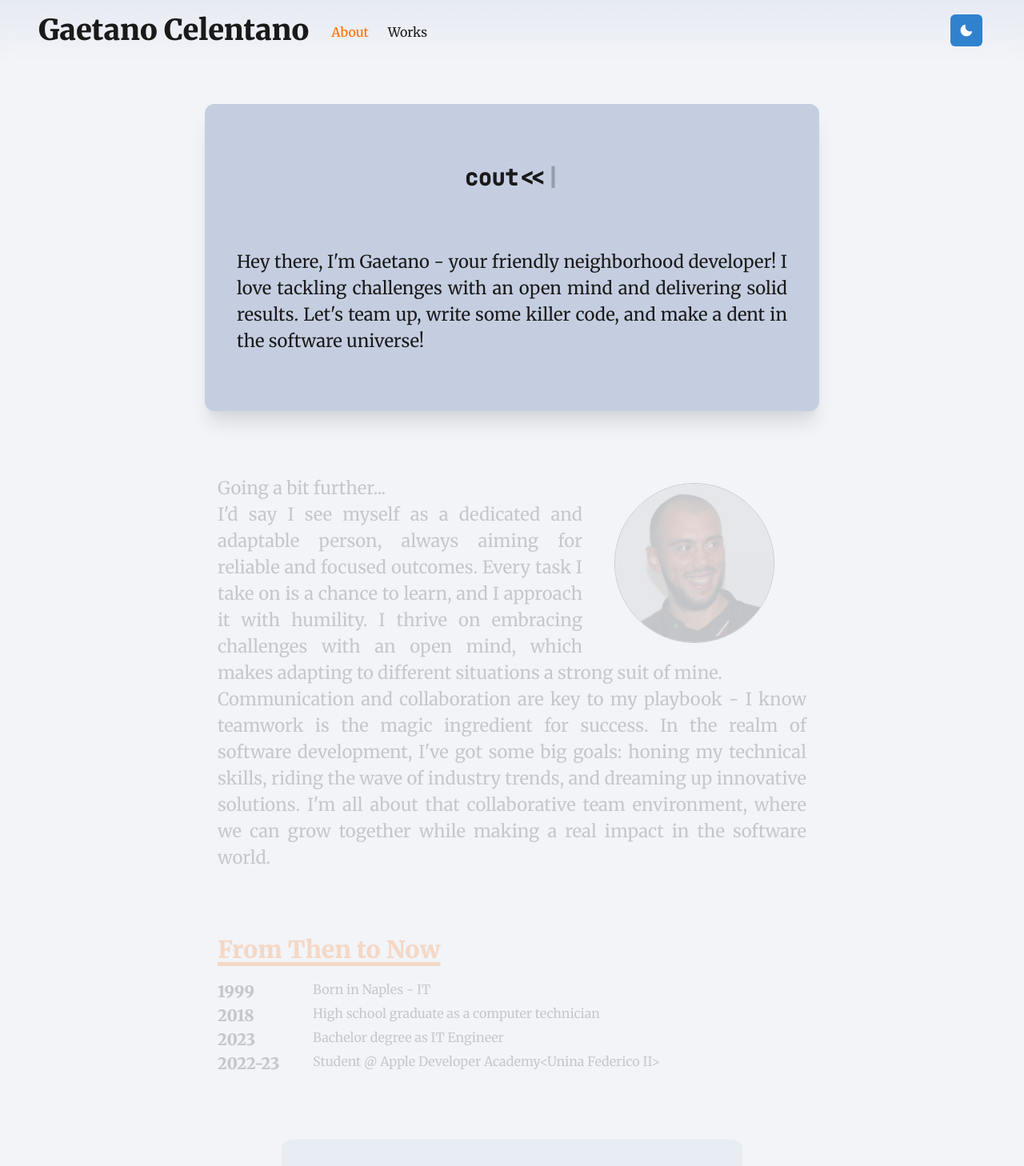
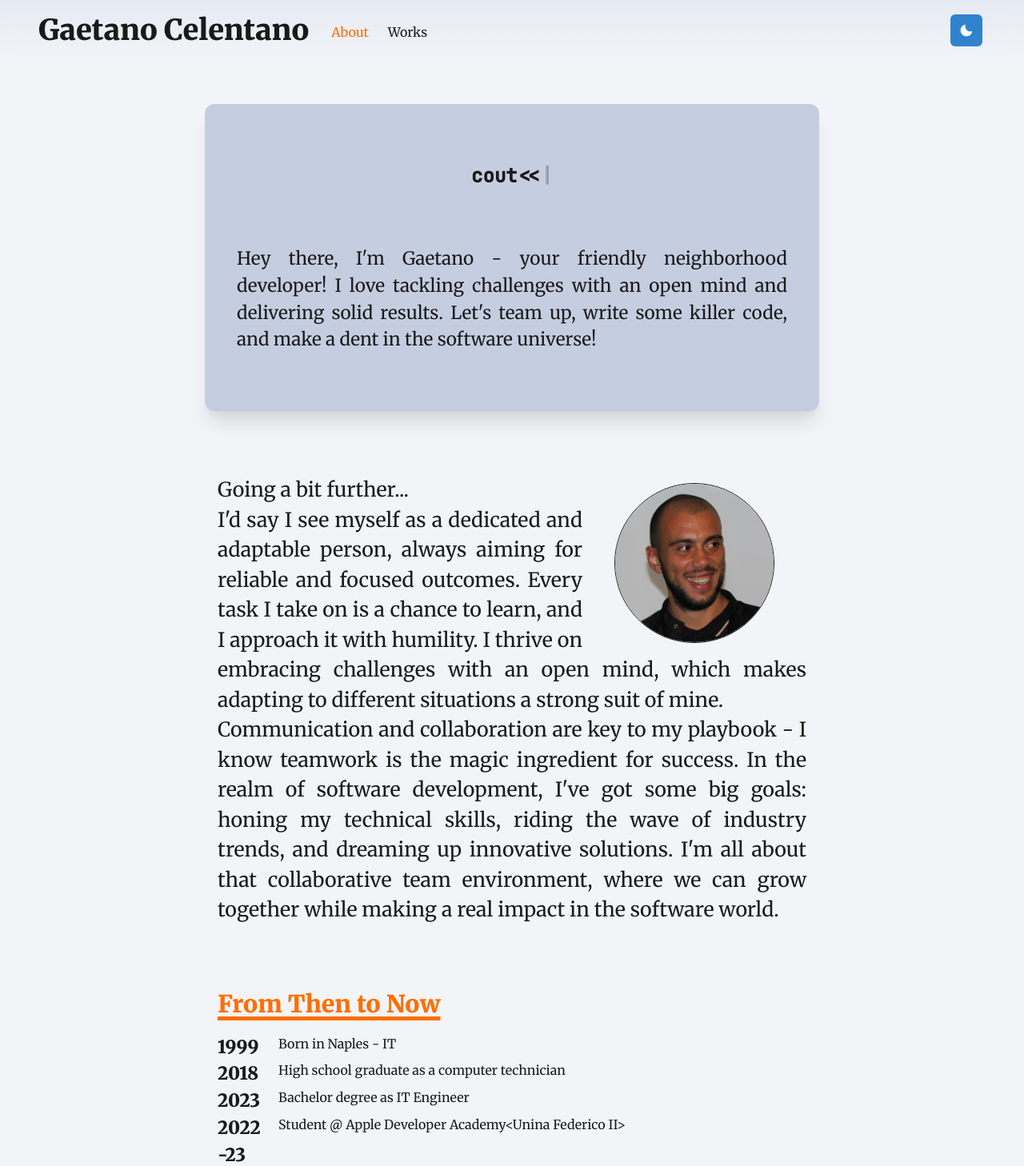
Before and after one commit to g-celentano/portfolio_react, a Next.js app: page / in a window 1280 px wide. Shown: the top 1458 px of the page at 80% size. Built offline with nearby package versions, Linux system fonts and the light colour scheme.

Commit message:
adjusted some text sizes

```diff
--- a/components/animated_text.js
+++ b/components/animated_text.js
@@ -6,10 +6,8 @@ const AnimatedText = () => {
     <Box
       fontFamily="'JetBrains Mono', monospace"
       fontSize={{
-        xl: '28px',
         md: '24px',
-        sm: '20px',
-        base: '16px'
+        base: '22px'
       }}
       fontWeight="bold"
     >
--- a/lib/theme.js
+++ b/lib/theme.js
@@ -95,12 +95,15 @@ const components = {
     variants: {
       bioYear: props => ({
         color: mode('#1a1a1a', '#d1d9e6')(props),
-        width: '14%',
+        width: {
+          md: '60px',
+          base: '50px'
+        },
+        lineHeigt: 1,
         fontWeight: 'bold',
         fontSize: {
-          md: '20px',
-          sm: '16px',
-          base: '14px'
+          md: 22.5,
+          base: 18
         }
       })
     }
--- a/pages/about.js
+++ b/pages/about.js
@@ -37,11 +37,17 @@ const About = () => {
   }
 
   useEffect(() => {
-    setCardTextOpacity(1)
-    setMoreTextOpacity(0.2)
-    setBioOpacity(0.2)
-    window.addEventListener('scroll', listenToScroll)
-    return () => window.removeEventListener('scroll', listenToScroll)
+    if (!window.matchMedia('(max-width: 30em)')) {
+      setCardTextOpacity(1)
+      setMoreTextOpacity(0.2)
+      setBioOpacity(0.2)
+      window.addEventListener('scroll', listenToScroll)
+      return () => window.removeEventListener('scroll', listenToScroll)
+    } else {
+      setCardTextOpacity(1)
+      setMoreTextOpacity(1)
+      setBioOpacity(1)
+    }
   }, [])
 
   return (
@@ -58,15 +64,14 @@ const About = () => {
       >
         <AnimatedText />
         <Text
-          fontSize={{
-            md: '22px',
-            sm: '18px',
-            base: '14px'
-          }}
           opacity={cardTextOpacity}
           overflow="hidden"
           transition="max-height 0.2s ease-in, opacity 0.2s ease-in"
           textAlign="justify"
+          fontSize={{
+            md: 22.5,
+            base: 20
+          }}
         >
           Hey there, I&apos;m Gaetano &#45; your friendly neighborhood
           developer! I love tackling challenges with an open mind and delivering
@@ -100,12 +105,11 @@ const About = () => {
           )}
         />
         <Text
+          textAlign="justify"
           fontSize={{
-            md: '22px',
-            sm: '18px',
-            base: '14px'
+            md: 25,
+            base: 22
           }}
-          textAlign="justify"
         >
           Going a bit further...
           <br /> I&apos;d say I see myself as a dedicated and adaptable person,
@@ -140,21 +144,21 @@ const About = () => {
         >
           From Then to Now
         </Heading>
-        <Flex dir="row" gap={4}>
+        <Flex dir="row" gap="1em">
           <Text variant="bioYear">1999</Text>
-          <Text> Born in Naples - IT</Text>
+          <Text flex={1}> Born in Naples - IT</Text>
         </Flex>
-        <Flex dir="row" gap={4}>
+        <Flex dir="row" gap="1em">
           <Text variant="bioYear">2018</Text>
-          <Text>High school graduate as a computer technician</Text>
+          <Text flex={1}>High school graduate as a computer technician</Text>
         </Flex>
-        <Flex dir="row" gap={4}>
+        <Flex dir="row" gap="1em">
           <Text variant="bioYear">2023</Text>
-          <Text>Bachelor degree as IT Engineer</Text>
+          <Text flex={1}>Bachelor degree as IT Engineer</Text>
         </Flex>
-        <Flex dir="row" gap={4}>
+        <Flex dir="row" gap="1em">
           <Text variant="bioYear">2022-23</Text>
-          <Text>
+          <Text flex={1}>
             Student @ Apple Developer Academy&lt;Unina Federico II&gt;
           </Text>
         </Flex>
@@ -198,7 +202,7 @@ const About = () => {
             as={TfiEmail}
             fontSize={{
               md: 25,
-              base: 12.5
+              base: 22
             }}
           />
           Email
@@ -211,7 +215,7 @@ const About = () => {
             as={FaLinkedin}
             fontSize={{
               md: 25,
-              base: 12.5
+              base: 22
             }}
           />
           LinkedIn
@@ -221,7 +225,7 @@ const About = () => {
             as={FaGithub}
             fontSize={{
               md: 25,
-              base: 12.5
+              base: 22
             }}
           />
           GitHub
```
Also changed, not shown: pages/works.js (+7 -1 lines).
